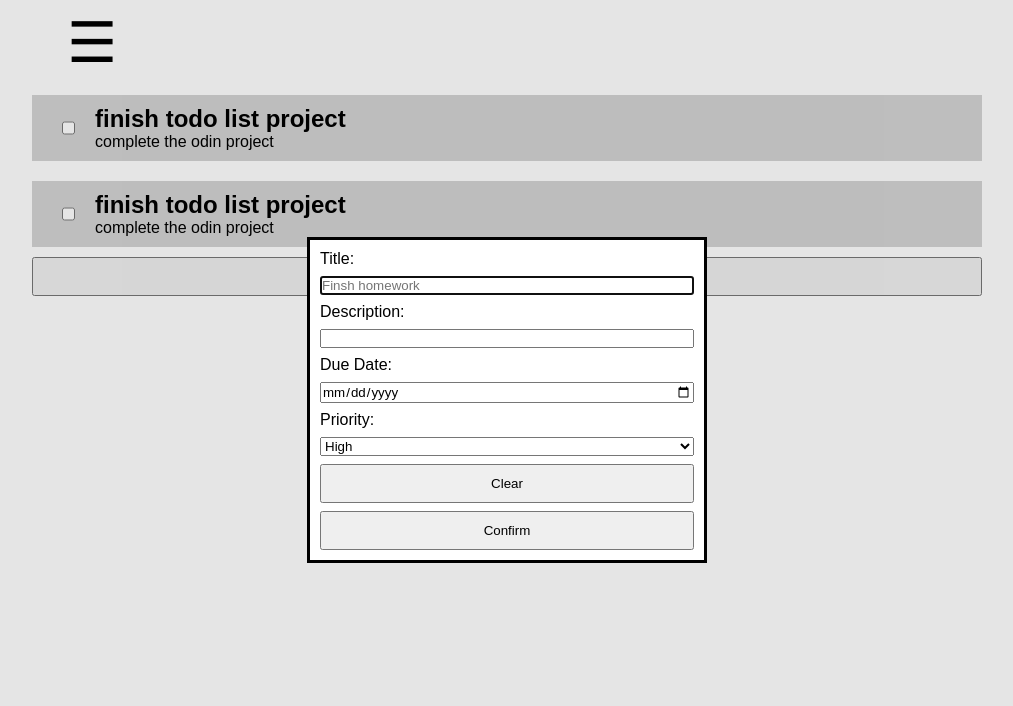
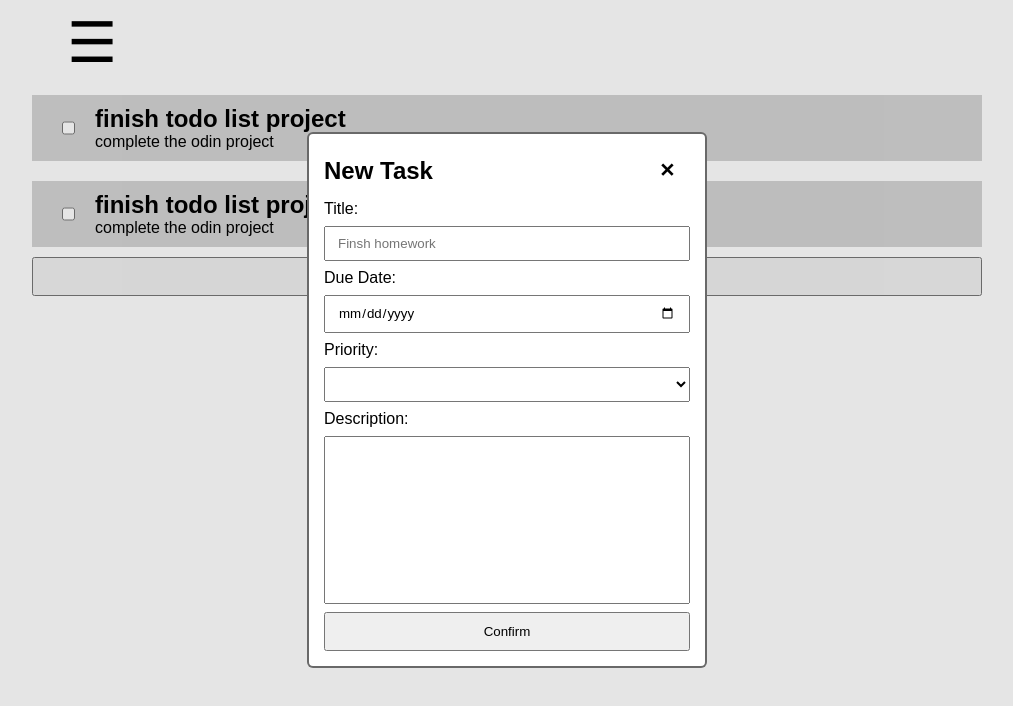
Before and after one commit to moibra05/to-do-list, a website built with webpack: page src/template.html in a window 1280 px wide. Both pictures are taken after a click on the button "Add Task". Shown: the whole page, without its empty margins (133-1146 px from the left). Built offline with nearby package versions, Linux system fonts and the light colour scheme.

Commit message:
Updated new task dialog form appearance

```diff
--- a/src/index.js
+++ b/src/index.js
@@ -1,5 +1,5 @@
 import "./styles.css"
-import { toDo, toDoHandler } from "./manageToDo.js"
+import { toDo, toDoHandler, newToDoForm } from "./manageToDo.js"
 import { mainPage } from "./homepage.js"
 
 
@@ -13,4 +13,4 @@ const toDoNode2 = toDoHandler.createToDoNode(egToDo2);
 
 toDoHandler.appendToDoNode(toDoNode2);
 
-toDoHandler.addToDo();
+toDoHandler.prepareHandlers();
--- a/src/manageToDo.js
+++ b/src/manageToDo.js
@@ -9,6 +9,30 @@ function toDo(title, description, dueDate, priority) {
     priority,
   }
 }
+
+const newToDoForm = (function () {
+  function addToDo() {
+    const taskDialog = DOMModule.querySelector("#task-form");
+    const newTaskButton = DOMModule.querySelector("#show-new-task");
+    DOMModule.addEventListener(newTaskButton, "click", () => {
+      console.log("hi");
+      taskDialog.showModal();
+    })
+  }
+
+  function cancelToDo() {
+    const taskDialog = DOMModule.querySelector("#task-form");
+    const cancelButton = DOMModule.querySelector("#cancel-to-do");
+    DOMModule.addEventListener(cancelButton, "click", () => {
+      taskDialog.close();
+    })
+  }
+
+  return {
+    addToDo,
+    cancelToDo
+  }
+})();
 
 const toDoHandler = (function () {
   function createToDoNode(toDoInstance) {
@@ -38,20 +62,17 @@ const toDoHandler = (function () {
     DOMModule.appendChild(container, toDoInstance);
   }
 
-  function addToDo() {
-    const taskDialog = DOMModule.querySelector("#task-form");
-    const newTaskButton = DOMModule.querySelector("#show-new-task");
-    DOMModule.addEventListener(newTaskButton, "click", () => {
-      console.log("hi");
-      taskDialog.showModal();
-    })
+  // Temporary solution
+  function prepareHandlers() {
+    newToDoForm.addToDo();
+    newToDoForm.cancelToDo();
   }
 
   return {
     createToDoNode,
     appendToDoNode,
-    addToDo
+    prepareHandlers,
   }
 })();
 
-export { toDo, toDoHandler }
+export { toDo, toDoHandler, newToDoForm }
--- a/src/styles.css
+++ b/src/styles.css
@@ -34,17 +34,41 @@ button:hover {
 
 /* New Task Dialog */
 dialog {
-  padding: 10px;
+  padding: 15px;
   width: 400px;
   margin: auto;
+  border-radius: 6px;
+  border: 2px solid rgba(0, 0, 0, 0.588);
 }
 form {
   display: flex;
   flex-direction: column;
   gap: 8px;
 }
+.task-form-header {
+  display: flex;
+  justify-content: space-between;
+  align-items: center;
+}
+.task-form-header button {
+  background: none;
+  border: none;
+  padding: 0;
+  margin: 10px 15px;
+  font-size: 1.2rem;
+  transition: 200ms;
+  font-weight:900;
+}
+.task-form-header button:hover {
+  color: rgb(209, 0, 0);
+}
 
-
+input, textarea, select{
+  padding: 8px 12px;
+}
+textarea {
+  resize: none;
+}
 
 /* Sidebar Styles */
 .hamburger {
--- a/src/template.html
+++ b/src/template.html
@@ -15,23 +15,27 @@
       <ul class="all-to-dos">
         <dialog id="task-form">
           <form method="dialog">
+            <div class="task-form-header">
+              <h2>New Task</h2>
+              <button id="cancel-to-do">&#10005;</button>
+            </div>
             <label for="title">Title:</label>
             <input type="text" name="title" id="title" placeholder="Finsh homework" required>
-
-            <label for="description">Description:</label>
-            <input type="text" name="description" id="description" placeholder="">
 
             <label for="due-date">Due Date:</label>
             <input type="date" name="due-date" id="due-date">
 
             <label for="priority">Priority:</label>
             <select name="priority" id="priority">
+              <option value="" ></option>
               <option value="High">High</option>
               <option value="Medium">Medium</option>
               <option value="Low">Low</option>
             </select>
 
-            <button type="reset">Clear</button>
+            <label for="description">Description:</label>
+            <textarea name="description" id="description" cols="30" rows="10"></textarea>
+
             <button type="submit">Confirm</button>
 
           </form>
```
